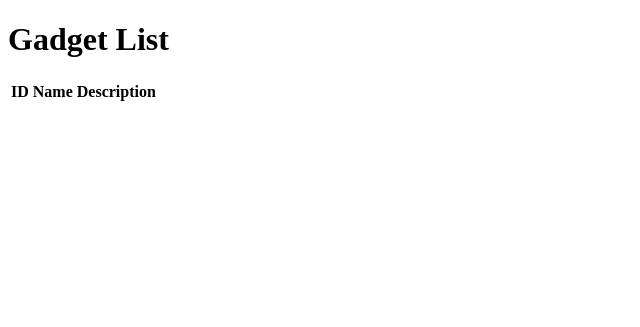
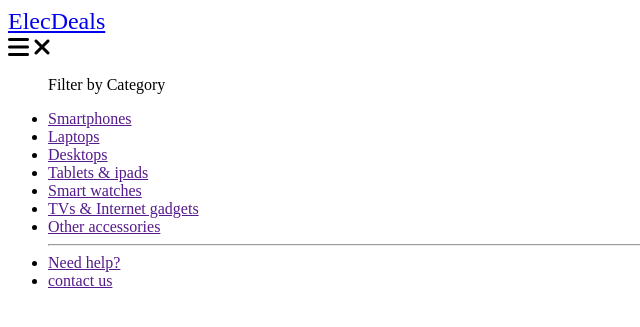
Before and after one commit to brian-mwangi-kamau/ElecDeals, a Django app: page / in a window 1280 px wide. Shown: the top 327 px of the page, without its empty margins (0-640 px from the left). Run offline with Django 4.2, Linux system fonts and the light colour scheme; data that the repository does not hold is empty.

Commit message:
templates

```diff
--- a/ElecDeals/templates/homepage.html
+++ b/ElecDeals/templates/homepage.html
@@ -2,30 +2,73 @@
 <!DOCTYPE html>
 <html>
 <head>
-    <title>Gadget List</title>
+    <title>ElecDeals</title>
+    <link rel="stylesheet" type="text/css", href="{% static 'css/homepage.css' %}">
+    <link rel="stylesheet" href="https://cdnjs.cloudflare.com/ajax/libs/font-awesome/6.4.2/css/all.min.css" integrity="sha512-z3gLpd7yknf1YoNbCzqRKc4qyor8gaKU1qmn+CShxbuBusANI9QpRohGBreCFkKxLhei6S9CQXFEbbKuqLg0DA==" crossorigin="anonymous" referrerpolicy="no-referrer" />
+    <script src="https://code.jquery.com/jquery-3.6.0.min.js"></script>
 </head>
 <body>
-    <h1>Gadget List</h1>
-    <table>
-        <thead>
-            <tr>
-                <th>ID</th>
-                <th>Name</th>
-                <th>Description</th>
-            </tr>
-        </thead>
-        <tbody>
-            {% for gadget in gadgets %}
-                <tr>
-                    <td>{{ gadget.item_id }}</td>
-                    <td>{{ gadget.item_name }}</td>
-                    <td>{{ gadget.item_description }}</td>
-                    <td>
-                        <img src="{{ gadget.item_image }}" alt="{{ gadget.item_name }}" width="100" height="100">
-                    </td>
-                </tr>
-            {% endfor %}
-        </tbody>
-    </table>
+    {% block content %}
+    <header>
+        <!-- The navbar -->
+        <div class="top-bar">
+            <div class="site-icon">
+                <a href="{% url 'homepage' %}" style="font-size: x-large;">ElecDeals</a>
+            </div>
+
+            <div class="menu-bar">
+                <div class="menu-icon" id="menu-icon">
+                    <i class="fa fa-bars" style="font-size: x-large;"></i>
+                    <i class="fa fa-times" style="font-size: x-large;"></i>
+                </div>
+
+                <div class="menu-links" id="menu-links">
+                    <ul>
+                        <p>Filter by Category</p>
+                        <li><a href="">Smartphones</a></li>
+                        <li><a href="">Laptops</a></li>
+                        <li><a href="">Desktops</a></li>
+                        <li><a href="">Tablets & ipads</a></li>
+                        <li><a href="">Smart watches</a></li>
+                        <li><a href="">TVs & Internet gadgets</a></li>
+                        <li><a href="">Other accessories</a></li>
+                        <hr>
+                        <li><a href="">Need help?</a></li>
+                        <li><a href="">contact us</a></li>
+                    </ul>
+                </div>
+            </div>
+        </div>
+    </header>
+
+    <div class="container">
+
+    </div>
+
+
+    <script>
+        $(document).ready(function() {
+        var menuIcon = $("#menu-icon");
+        var menuLinks = $("#menu-links");
+
+        menuIcon.click(function() {
+            menuLinks.slideToggle();
+            menuIcon.find(".fa-bars, .fa-times").toggle();
+        });
+
+        $(document).click(function(event) {
+            if (!$(event.target).closest(".menu-bar").length) {
+                menuLinks.slideUp();
+                menuIcon.find(".fa-bars").show();
+                menuIcon.find(".fa-times").hide();
+            }
+        });
+
+        $(".menu-bar").click(function(event) {
+            event.stopPropagation();
+        });
+    });
+    </script>
+{% endblock %}
 </body>
 </html>
```
Also changed, not shown: ElecDeals/static/css/homepage.css (added, +92 -0 lines), ElecDeals/static/img/desktop1.avif (added), ElecDeals/static/img/laptop1.avif (added), ElecDeals/static/img/smartphone1.avif (added), ElecDeals/static/img/smartphone2.avif (added), ElecDeals/static/img/smartphone3.avif (added).
